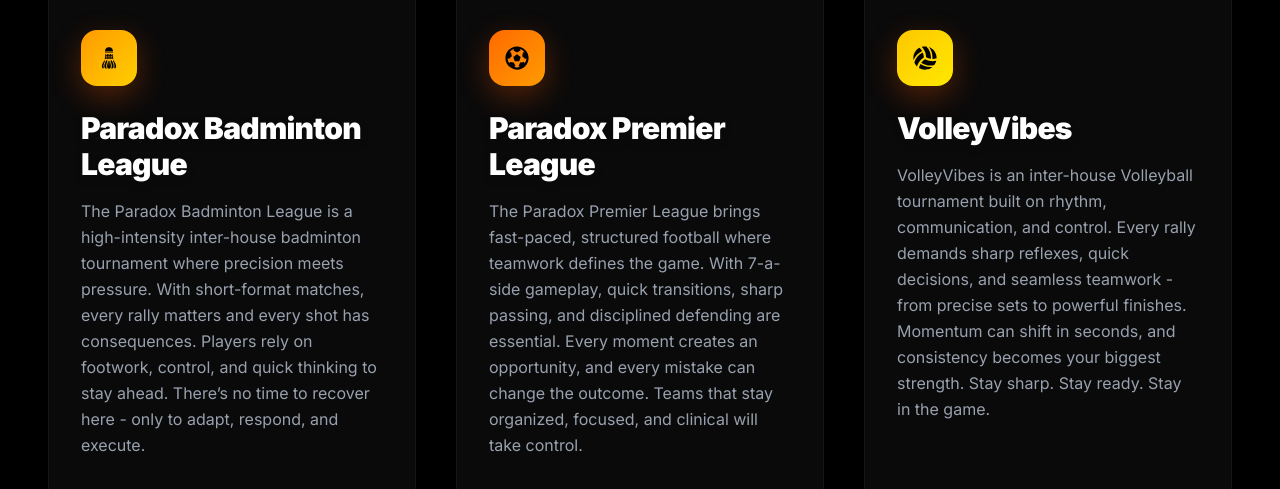
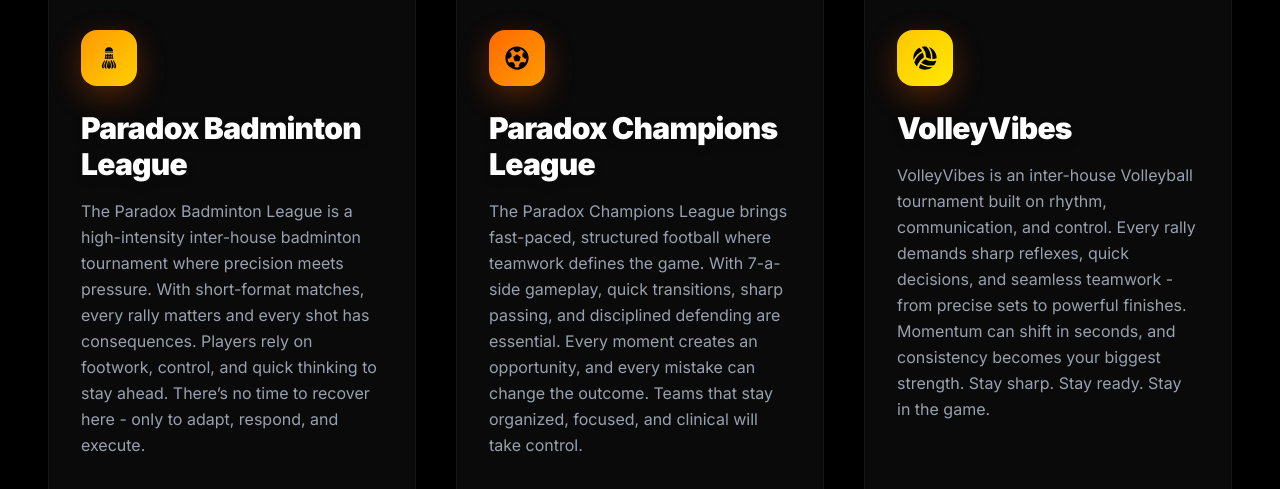
Before and after one commit to thesportify/thesportify_website, a Next.js app: page /events in a window 1280 px wide. Shown: the part 1303-1792 px from the top of the page. Built offline with nearby package versions, Linux system fonts and the light colour scheme.

Commit message:
SportifyInParadox component to showcase event details

```diff
--- a/app/events/page.jsx
+++ b/app/events/page.jsx
@@ -25,10 +25,10 @@ const EVENTS_DATA = [
   },
   {
     id: 2,
-    title: 'Paradox Premier League',
+    title: 'Paradox Champions League',
     category: 'Dribble. Dash. Dominate.',
     filterType: 'Sports',
-    description: 'The Paradox Premier League brings fast-paced, structured football where teamwork defines the game. With 7-a-side gameplay, quick transitions, sharp passing, and disciplined defending are essential. Every moment creates an opportunity, and every mistake can change the outcome. Teams that stay organized, focused, and clinical will take control.',
+    description: 'The Paradox Champions League brings fast-paced, structured football where teamwork defines the game. With 7-a-side gameplay, quick transitions, sharp passing, and disciplined defending are essential. Every moment creates an opportunity, and every mistake can change the outcome. Teams that stay organized, focused, and clinical will take control.',
     poster: '/events/pcl.jpeg',
     color: 'from-orange-500 to-[#ff9a00]',
     icon: <FaFutbol className="w-6 h-6" />,
--- a/components/SportifyInParadox.jsx
+++ b/components/SportifyInParadox.jsx
@@ -21,9 +21,9 @@ const EVENTS = [
   },
   {
     id: 2,
-    title: 'Paradox Premier League',
+    title: 'Paradox Champions League',
     category: 'Dribble. Dash. Dominate.',
-    description: 'The Paradox Premier League brings fast-paced, structured football where teamwork defines the game. With 7-a-side gameplay, quick transitions, sharp passing, and disciplined defending are essential. Every moment creates an opportunity, and every mistake can change the outcome. Teams that stay organized, focused, and clinical will take control.',
+    description: 'The Paradox Champions League brings fast-paced, structured football where teamwork defines the game. With 7-a-side gameplay, quick transitions, sharp passing, and disciplined defending are essential. Every moment creates an opportunity, and every mistake can change the outcome. Teams that stay organized, focused, and clinical will take control.',
     icon: <FaFutbol />,
     image: '/events/football.png',
     color: 'from-orange-500 to-[#ff9a00]',
```
